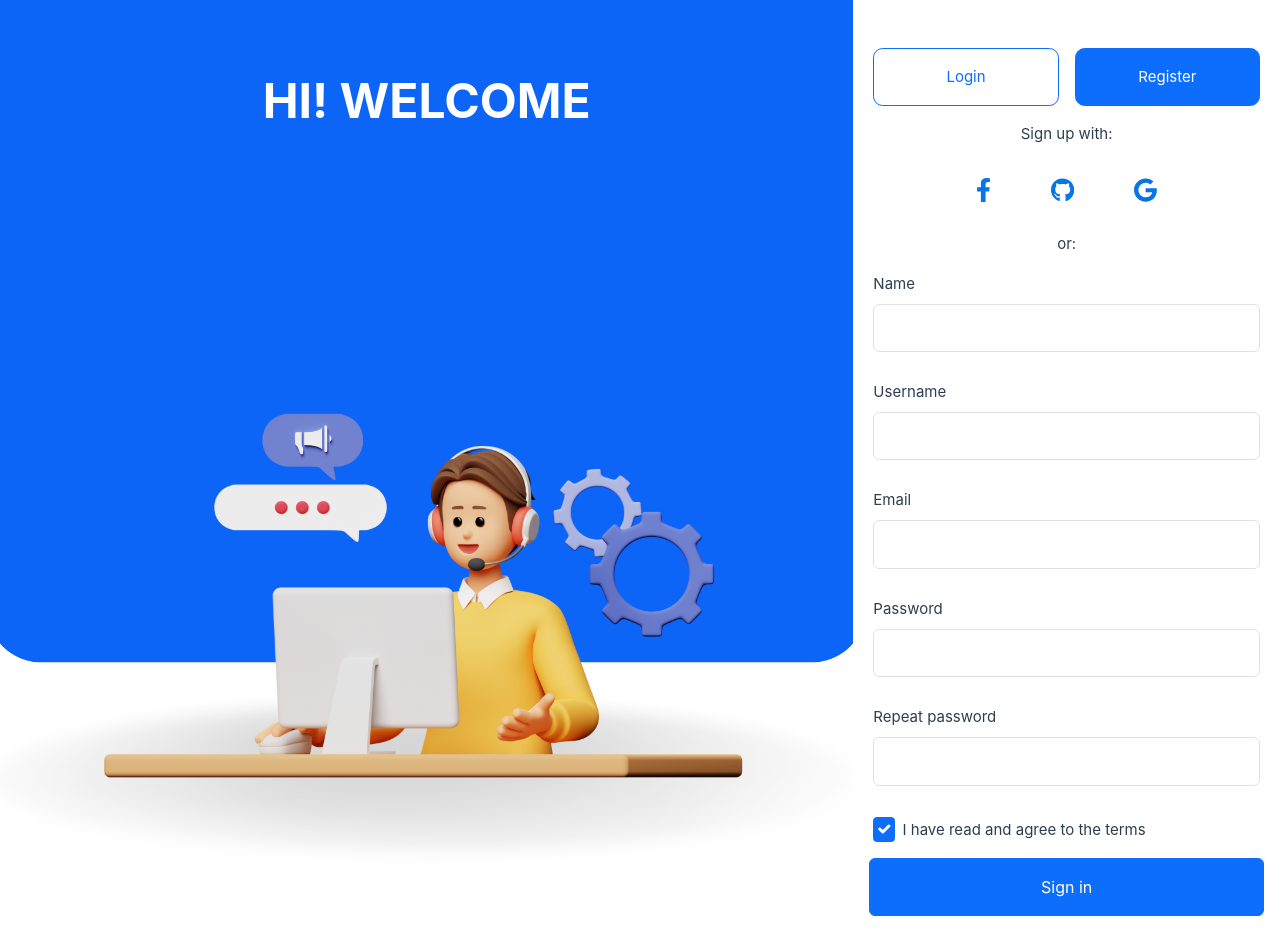
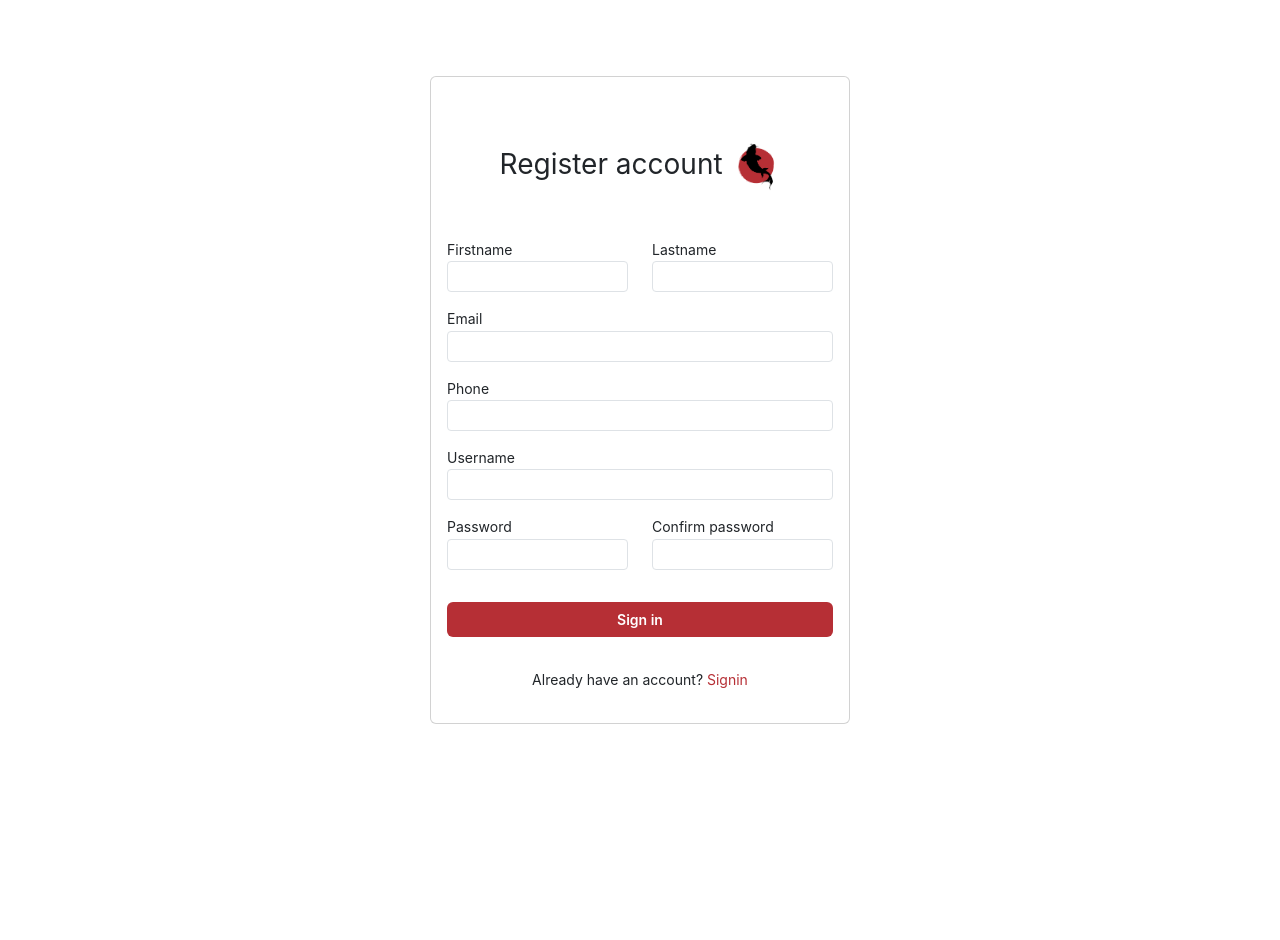
Before and after one commit to NgoMauTruongQB/node-vue-project-tutoko, a Vue app in the folder client/: page /register in a window 1280 px wide. After the commit the page ends 800 px from the top, so only its background shows below. Built offline with nearby package versions, Linux system fonts and the light colour scheme; what @ckeditor/ckeditor5-vue would draw is missing.

Commit message:
valiadation register form

```diff
--- a/client/package.json
+++ b/client/package.json
@@ -12,6 +12,8 @@
     "@ckeditor/ckeditor5-build-classic": "^38.1.1",
     "@ckeditor/ckeditor5-upload": "^38.1.1",
     "@ckeditor/ckeditor5-vue": "^5.1.0",
+    "@vuelidate/core": "^2.0.3",
+    "@vuelidate/validators": "^2.0.3",
     "axios": "^1.4.0",
     "bootstrap": "^5.3.0",
     "ckeditor": "^4.12.1",
--- a/client/src/views/authentication/LoginView.vue
+++ b/client/src/views/authentication/LoginView.vue
@@ -2,12 +2,16 @@
 <div class="global-container">
     <div class="card login-form">
         <div class="card-body">
-            <h3 class="card-title text-center my-5">Log in to Tutoko</h3>
+
+            <h3 class="card-title text-center my-5">
+                Log in to Wazen
+                <img src="../../assets/img/logo/wazen2.png" width="50" alt="WAZEN">
+            </h3>
             <div class="card-text">
                 <form @submit.prevent="login">
                     <div class="form-group my-3">
                         <label for="username">Username</label>
-                        <input type="text" v-model="username" id="username" class="form-control form-control-sm" aria-describedby="emailHelp">
+                        <input type="text" v-model="username" id="username" class="form-control form-control-sm">
                     </div>
                     <div class="form-group my-3">
                         <label for="password">Password</label>
@@ -17,7 +21,7 @@
                     <button type="submit" class="btn my-3">Sign in</button>
 
                     <div class="sign-up my-3 text-center">
-                        Don't have an account? <a href="#" style="color: var(--color-brand)">Create One</a>
+                        Don't have an account? <router-link to="/register" style="color: var(--color-brand)">Create One</router-link>
                     </div>
                 </form>
             </div>
--- a/client/src/views/authentication/RegisterView.vue
+++ b/client/src/views/authentication/RegisterView.vue
@@ -1,157 +1,197 @@
 <template>
-    <div class="container-fluid">
-        <div class="row">
-            <div class="left col-xl-8 col-md-6 d-flex justify-content-center">
-                <h1 class="mt-5 pt-4">Hi! Welcome</h1>
-            </div>
-            <div class="right col-xl-4 col-md-6 mt-3">
-                <ul class="nav nav-pills nav-justified mb-3" id="ex1" role="tablist">
-                    <li class="nav-item mx-2">
-                        <router-link to="/login" class="nav-link" id="tab-login">Login</router-link>
-                    </li>
-                    <li class="nav-item mx-2">
-                        <a class="nav-link active" id="tab-register">Register</a>
-                    </li>
-                </ul>
+<div class="global-container">
+    <div class="card login-form">
+        <div class="card-body">
 
-                <div class="tab-content mx-2">
-                    <div class="tab-pane fade show active" id="pills-register" role="tabpanel" aria-labelledby="tab-register">
-                        <form>
-                        <div class="text-center mb-3">
-                            <p>Sign up with:</p>
-                            <button type="button" class="btn btn-link btn-floating mx-1">
-                                <a class="btn btn-floating text-white" role="button">
-                                    <svg xmlns="http://www.w3.org/2000/svg" height="1.5em" viewBox="0 0 320 512">
-                                    <path d="M279.14 288l14.22-92.66h-88.91v-60.13c0-25.35 12.42-50.06 52.24-50.06h40.42V6.26S260.43 0 225.36 0c-73.22 0-121.08 44.38-121.08 124.72v70.62H22.89V288h81.39v224h100.17V288z"/></svg>
-                                </a>
-                            </button>
+            <h3 class="card-title text-center my-5">
+                Register account
+                <img src="../../assets/img/logo/wazen2.png" width="50" alt="WAZEN">
+            </h3>
+            <div class="card-text">
+                <form @submit.prevent="register">
+                    <div class="form-group row my-3">
+                        <div class="col-md-6 my-md-0 my-3">
+                            <label for="firstname">Firstname</label>
+                            <input type="text" v-model="formData.firstname" @blur="v$.firstname.$touch" id="firstname" class="form-control form-control-sm">
+                            <span v-for="error in v$.firstname.$errors" :key="error.$uid">
+                                {{ error.$message }}.
+                            </span>
+                        </div>
+                        <div class="col-md-6">
+                            <label for="lastname">Lastname</label>
+                            <input type="text" v-model="formData.lastname" @blur="v$.lastname.$touch" id="lastname" class="form-control form-control-sm">
+                            <span v-for="error in v$.lastname.$errors" :key="error.$uid">
+                                {{ error.$message }}.
+                            </span>
+                        </div>
+                    </div>
+                    <div class="form-group my-3">
+                        <label for="email">Email</label>
+                        <input type="email" v-model="formData.email" @blur="v$.email.$touch" id="email" class="form-control form-control-sm" aria-describedby="emailHelp">
+                        <span v-for="error in v$.email.$errors" :key="error.$uid">
+                            {{ error.$message }}.
+                        </span>
+                    </div>
+                    <div class="form-group my-3">
+                        <label for="phone">Phone</label>
+                        <input type="text" v-model="formData.phone" @blur="v$.phone.$touch" id="phone" class="form-control form-control-sm">
+                        <span v-for="error in v$.phone.$errors" :key="error.$uid">
+                            {{ error.$message }}.
+                        </span>
+                    </div>
+                    <div class="form-group my-3">
+                        <label for="username">Username</label>
+                        <input type="text" v-model="formData.username" @blur="v$.username.$touch" id="username" class="form-control form-control-sm">
+                        <span v-for="error in v$.username.$errors" :key="error.$uid">
+                            {{ error.$message }}.
+                        </span>
+                    </div>
+                    <div class="form-group row my-3">
+                        <div class="col-md-6 my-md-0 my-3">
+                            <label for="password">Password</label>
+                            <input type="password" v-model="formData.password" @blur="v$.password.$touch" id="password" class="form-control form-control-sm">
+                            <span v-for="error in v$.password.$errors" :key="error.$uid">
+                                {{ error.$message }}.
+                            </span>
+                        </div>
+                        <div class="col-md-6">
+                            <label for="passwordConfirm">Confirm password</label>
+                            <input type="password" v-model="formData.passwordConfirm" @blur="v$.passwordConfirm.$touch" id="passwordConfirm" class="form-control form-control-sm">
+                            <span v-for="error in v$.passwordConfirm.$errors" :key="error.$uid">
+                                {{ error.$message }}.
+                            </span>
+                        </div>
+                    </div>
+                    <button type="submit" class="btn my-3">Sign in</button>
 
-                            <button type="button" class="btn btn-link btn-floating mx-1">
-                                <a class="btn btn-floating" role="button">
-                                    <svg xmlns="http://www.w3.org/2000/svg" height="1.5em" viewBox="0 0 496 512">
-                                    <path d="M165.9 397.4c0 2-2.3 3.6-5.2 3.6-3.3.3-5.6-1.3-5.6-3.6 0-2 2.3-3.6 5.2-3.6 3-.3 5.6 1.3 5.6 3.6zm-31.1-4.5c-.7 2 1.3 4.3 4.3 4.9 2.6 1 5.6 0 6.2-2s-1.3-4.3-4.3-5.2c-2.6-.7-5.5.3-6.2 2.3zm44.2-1.7c-2.9.7-4.9 2.6-4.6 4.9.3 2 2.9 3.3 5.9 2.6 2.9-.7 4.9-2.6 4.6-4.6-.3-1.9-3-3.2-5.9-2.9zM244.8 8C106.1 8 0 113.3 0 252c0 110.9 69.8 205.8 169.5 239.2 12.8 2.3 17.3-5.6 17.3-12.1 0-6.2-.3-40.4-.3-61.4 0 0-70 15-84.7-29.8 0 0-11.4-29.1-27.8-36.6 0 0-22.9-15.7 1.6-15.4 0 0 24.9 2 38.6 25.8 21.9 38.6 58.6 27.5 72.9 20.9 2.3-16 8.8-27.1 16-33.7-55.9-6.2-112.3-14.3-112.3-110.5 0-27.5 7.6-41.3 23.6-58.9-2.6-6.5-11.1-33.3 2.6-67.9 20.9-6.5 69 27 69 27 20-5.6 41.5-8.5 62.8-8.5s42.8 2.9 62.8 8.5c0 0 48.1-33.6 69-27 13.7 34.7 5.2 61.4 2.6 67.9 16 17.7 25.8 31.5 25.8 58.9 0 96.5-58.9 104.2-114.8 110.5 9.2 7.9 17 22.9 17 46.4 0 33.7-.3 75.4-.3 83.6 0 6.5 4.6 14.4 17.3 12.1C428.2 457.8 496 362.9 496 252 496 113.3 383.5 8 244.8 8zM97.2 352.9c-1.3 1-1 3.3.7 5.2 1.6 1.6 3.9 2.3 5.2 1 1.3-1 1-3.3-.7-5.2-1.6-1.6-3.9-2.3-5.2-1zm-10.8-8.1c-.7 1.3.3 2.9 2.3 3.9 1.6 1 3.6.7 4.3-.7.7-1.3-.3-2.9-2.3-3.9-2-.6-3.6-.3-4.3.7zm32.4 35.6c-1.6 1.3-1 4.3 1.3 6.2 2.3 2.3 5.2 2.6 6.5 1 1.3-1.3.7-4.3-1.3-6.2-2.2-2.3-5.2-2.6-6.5-1zm-11.4-14.7c-1.6 1-1.6 3.6 0 5.9 1.6 2.3 4.3 3.3 5.6 2.3 1.6-1.3 1.6-3.9 0-6.2-1.4-2.3-4-3.3-5.6-2z"/></svg>
-                                </a>
-                            </button>
-
-                            <button type="button" class="btn btn-link btn-floating mx-1">
-                                <a class="btn btn-floating" role="button">
-                                    <svg xmlns="http://www.w3.org/2000/svg" height="1.5em" viewBox="0 0 488 512">
-                                    <path d="M488 261.8C488 403.3 391.1 504 248 504 110.8 504 0 393.2 0 256S110.8 8 248 8c66.8 0 123 24.5 166.3 64.9l-67.5 64.9C258.5 52.6 94.3 116.6 94.3 256c0 86.5 69.1 156.6 153.7 156.6 98.2 0 135-70.4 140.8-106.9H248v-85.3h236.1c2.3 12.7 3.9 24.9 3.9 41.4z"/></svg>
-                                </a>
-                            </button>
-                        </div>
-
-                        <p class="text-center">or:</p>
-
-                        <!-- Name input -->
-                        <div class="form-outline mb-1">
-                            <label class="form-label" for="registerName">Name</label>
-                            <input type="text" id="registerName" class="form-control" />
-                            <label class="error"></label>
-                        </div>
-
-                        <!-- Username input -->
-                        <div class="form-outline mb-1">
-                            <label class="form-label" for="registerUsername">Username</label>
-                            <input type="text" id="registerUsername" class="form-control" />
-                            <label class="error"></label>
-                        </div>
-
-                        <!-- Email input -->
-                        <div class="form-outline mb-1">
-                            <label class="form-label" for="registerEmail">Email</label>
-                            <input type="email" id="registerEmail" class="form-control" />
-                            <label class="error"></label>
-                        </div>
-
-                        <!-- Password input -->
-                        <div class="form-outline mb-1">
-                            <label class="form-label" for="registerPassword">Password</label>
-                            <input type="password" id="registerPassword" class="form-control" />
-                            <label class="error"></label>
-                        </div>
-
-                        <!-- Repeat Password input -->
-                        <div class="form-outline mb-1">
-                            <label class="form-label" for="registerRepeatPassword">Repeat password</label>
-                            <input type="password" id="registerRepeatPassword" class="form-control" />
-                            <label class="error"></label>
-                        </div>
-
-                        <!-- Checkbox -->
-                        <div class="form-check d-flex justify-content-start algin-items-center mb-3">
-                            <input class="form-check-input me-2" type="checkbox" value="" id="registerCheck" checked
-                            aria-describedby="registerCheckHelpText" />
-                            <label class="form-check-label mt-1" for="registerCheck">
-                            I have read and agree to the terms
-                            </label>
-                        </div>
-
-                        <!-- Submit button -->
-                        <div class="row">
-                            <button type="submit" class="col btn btn-primary btn-block mb-4 mx-2 py-3">Sign in</button>
-                        </div>
-                        </form>
+                    <div class="sign-up my-3 text-center">
+                        Already have an account? <router-link to="/login" style="color: var(--color-brand)">Signin</router-link>
                     </div>
-                </div>
+                </form>
             </div>
         </div>
     </div>
+</div>
+
 </template>
 
 <script>
+import { ref, computed, reactive } from 'vue'
+import useVuelidate from '@vuelidate/core'
+import { maxLength, minLength, required, sameAs, email, helpers } from '@vuelidate/validators'
+
 export default {
+    setup () {
+        const formData = reactive({
+            username: '',
+            firstname: '',
+            lastname: '',
+            email: '',
+            phone: '',
+            password: '',
+            passwordConfirm: '',
+        })
 
+        const phone = helpers.regex(/^[0-9]\d{9}$/)
+
+        const rules = computed(() => ({
+            username: {
+                required,
+                maxLength: maxLength(16),
+                minLength: minLength(4)
+            },
+            firstname: { required },
+            lastname: { required },
+            email: {
+                required,
+                email,
+            },
+            phone: {
+                required,
+                phone: helpers.withMessage('Must be a phone number', phone)
+            },
+            password: {
+                required,
+                minLength: minLength(6),
+            },
+            passwordConfirm: {
+                required,
+                sameAs: helpers.withMessage('The confirmation password is incorrect', sameAs(formData.password))
+            },
+        }))
+
+        const v$ = useVuelidate(rules, formData)
+
+        const register = async () => {
+            const result = await v$.value.$validate();
+            if (result) {
+
+            } else {
+                console.log('Đã xảy ra lỗi cụ thể:', v$.value)
+            }
+        }
+
+
+        return {
+            formData,
+            rules,
+            v$,
+            register,
+        }
+    }
 }
 </script>
 
 <style scoped>
 
-svg {
-    fill: var(--color-blue);
+a {
+    text-decoration: none;
 }
 
-.left {
-    height: 110vh;
-    background-image: url("../../assets/img/login/login-register.png");
-    background-position: 50%;
-    background-repeat: no-repeat;
-    background-size: cover;
+.global-container{
+	height: 100vh;
+	display: flex;
+	align-items: center;
+	justify-content: center;
+	background-color: var(--color-white);
 }
 
-.left h1 {
-    color: var(--color-white);
-    font-size: 3rem;
-    font-weight: 700;
-    text-transform: uppercase;
+form{
+	font-size: 14px;
 }
 
-.right .nav {
-    margin-top: 2rem;
+.card-title{
+    font-weight: 400;
 }
 
-.right .nav-item .nav-link {
-    border-radius: 0.6rem;
-    padding: 1rem;
-    border: 1px solid #0D6EFD;
+.btn{
+	font-size: 14px;
+    width: 100%;
 }
 
-.right .error {
-    color: var(--color-danger);
+
+.login-form{
+	width: 420px;
 }
 
-.right input {
-    padding: 0.7rem 0.6rem;
+button{
+    background-color: var(--color-brand);
+    color: var(--color-white);
+    font-weight: 600;
 }
 
-@media screen and (max-width: 768px) {
-    .left {
-        height: 40vh;
-        background-position: center bottom;
-    }
+button:hover {
+    color: var(--color-white);
+    background-color: var(--color-blue-darkest);
+}
 
-    .left h1 {
-        display: none;
-    }
+
+.alert{
+	font-size: 13px;
+}
+
+span {
+    font-size: 0.7rem;
+    color: var(--color-brand);
 }
 </style>
```
Also changed, not shown: client/src/views/ErrorView.vue (+4 -3 lines), 2 other files (tests, documents, lock files or other folders).
